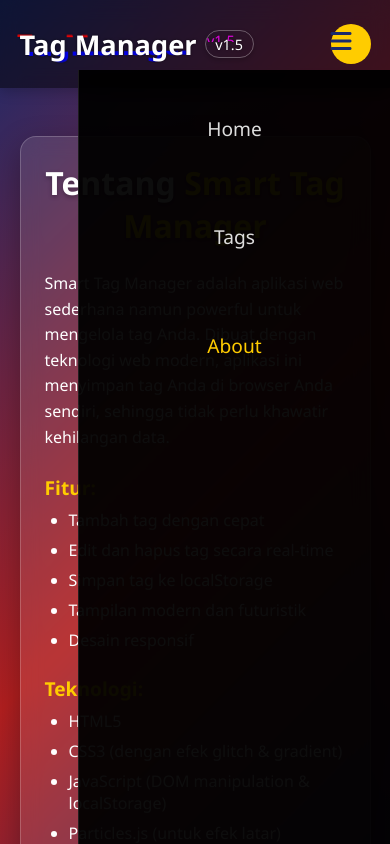
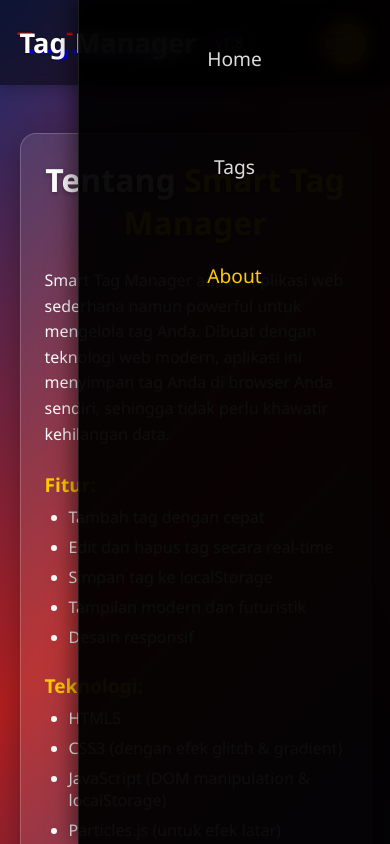
Before and after one commit to NightRunners02/Smart-Tag-Manager, a plain HTML site: page about.html in a window 390 px wide. Both pictures are taken after a click on the element 350 px from the left and 44 px from the top of the page. Shown: the top 844 px of the page. Drawn offline with Linux system fonts and the light colour scheme; a script that the page names is missing.

Commit message:
style hp v3

```diff
--- a/about.html
+++ b/about.html
@@ -2,7 +2,7 @@
 <html lang="id">
 <head>
   <meta charset="UTF-8" />
-  <meta name="viewport" content="width=device-width, initial-scale=1.0"/>
+  <meta name="viewport" content="width=device-width, initial-scale=1.0, maximum-scale=1.0, user-scalable=no"/>
   <title>Tentang - Smart Tag Manager</title>
   <link rel="stylesheet" href="style.css" />
   <link rel="stylesheet" href="https://cdnjs.cloudflare.com/ajax/libs/font-awesome/6.5.0/css/all.min.css" />
@@ -13,7 +13,7 @@
 
   <!-- Header -->
   <header>
-    <a href="index.html" class="logo" data-text="TagManager">Tag<span>Manager</span> <span class="version" data-text="v1.5">v1.5</span></a>
+    <a href="index.html" class="logo" data-text="TagManager">Tag<span>Manager</span> <span class="version" data-text="v1.8">v1.8</span></a>
     <div class="navbar">
       <a href="index.html">Home</a>
       <a href="tags.html">Tags</a>
--- a/style.css
+++ b/style.css
@@ -43,6 +43,9 @@ header {
   font-weight: 700;
   text-decoration: none;
   color: white;
+  display: flex;
+  align-items: center;
+  gap: 0.5rem;
 }
 
 .logo span {
@@ -97,7 +100,6 @@ header {
   color: #ffcc00;
 }
 
-/* Add Card (Index) - Fixed Position & Responsive */
 /* --- Add Card (Index) - Fixed Position & Responsive for Mobile --- */
 .add-card {
   background: rgba(255, 255, 255, 0.08);
@@ -114,7 +116,7 @@ header {
   top: 50%;
   left: 50%;
   transform: translate(-50%, -50%);
-  z-index: 1000;
+  z-index: 5; /* <-- GANTI JADI 1000 */
   background: linear-gradient(135deg, rgba(255, 0, 0, 0.2), rgba(100, 0, 255, 0.2));
 }
 
@@ -690,32 +692,46 @@ header {
   }
 }
 
-/* --- Mobile Menu Toggle --- */
+/* --- Menu Toggle Baru - Modern & Glow Effect --- */
 .menu-toggle {
   display: none;
   font-size: 1.5rem;
   cursor: pointer;
   color: #fff;
-  background: rgba(255, 255, 255, 0.1);
+  background: #ffcc00;
   width: 40px;
   height: 40px;
   border-radius: 50%;
   display: flex;
   align-items: center;
   justify-content: center;
-  transition: background 0.3s;
-  z-index: 101;
+  transition: all 0.3s ease;
+  position: fixed;
+  top: 1.5rem;
+  right: 1.5rem;
+  z-index: 1000; /* <-- PASTIKAN TETAP 1003 */
+  box-shadow: 0 0 20px rgba(255, 204, 0, 0.8);
+  animation: pulse 2s infinite;
+  border: 2px solid rgba(255, 255, 255, 0.3);
 }
 
 .menu-toggle:hover {
-  background: rgba(255, 204, 0, 0.3);
+  transform: scale(1.1);
+  box-shadow: 0 0 30px rgba(255, 204, 0, 1);
 }
 
 .menu-toggle.active {
-  background: #ffcc00;
+  background: #ff9800;
   color: #1a2a6c;
+  box-shadow: 0 0 30px rgba(255, 152, 0, 1);
 }
 
+@keyframes pulse {
+  0% { box-shadow: 0 0 20px rgba(255, 204, 0, 0.8); }
+  50% { box-shadow: 0 0 40px rgba(255, 204, 0, 1); }
+  100% { box-shadow: 0 0 20px rgba(255, 204, 0, 0.8); }
+}
+/* --- Navbar Mobile - Fixed & Above All --- */
 .navbar {
   display: flex;
   gap: 2rem;
@@ -733,24 +749,26 @@ header {
   color: #ffcc00;
 }
 
-/* Mobile Styles */
+/* --- Navbar Mobile - Slide from Right --- */
 @media (max-width: 768px) {
   .navbar {
     position: fixed;
-    top: 70px;
+    top: 0;
     right: -100%;
-    flex-direction: column;
+    height: 100vh;
+    width: 80%;
     background: rgba(0, 0, 0, 0.95);
     backdrop-filter: blur(10px);
-    width: 80%;
-    height: calc(100vh - 70px);
-    padding: 2rem;
+    padding: 2rem 1.5rem;
     transition: right 0.3s ease;
-    z-index: 99;
+    z-index: 1002; /* <-- GANTI JADI 1002 */
+    display: flex;
+    flex-direction: column;
     align-items: center;
     justify-content: flex-start;
     overflow-y: auto;
     border-left: 1px solid rgba(255, 255, 255, 0.1);
+    box-shadow: -5px 0 20px rgba(0, 0, 0, 0.5);
   }
 
   .navbar.active {
@@ -765,6 +783,7 @@ header {
     text-align: center;
     padding: 0.8rem;
     border-radius: 10px;
+    transition: background 0.2s;
   }
 
   .navbar a:hover {
@@ -774,9 +793,4 @@ header {
   .menu-toggle {
     display: block;
   }
-
-  /* Pastikan tidak ada overflow horizontal */
-  body {
-    overflow-x: hidden;
-  }
 }
```
Also changed, not shown: index.html (+1 -1 lines), tags.html (+2 -2 lines).
